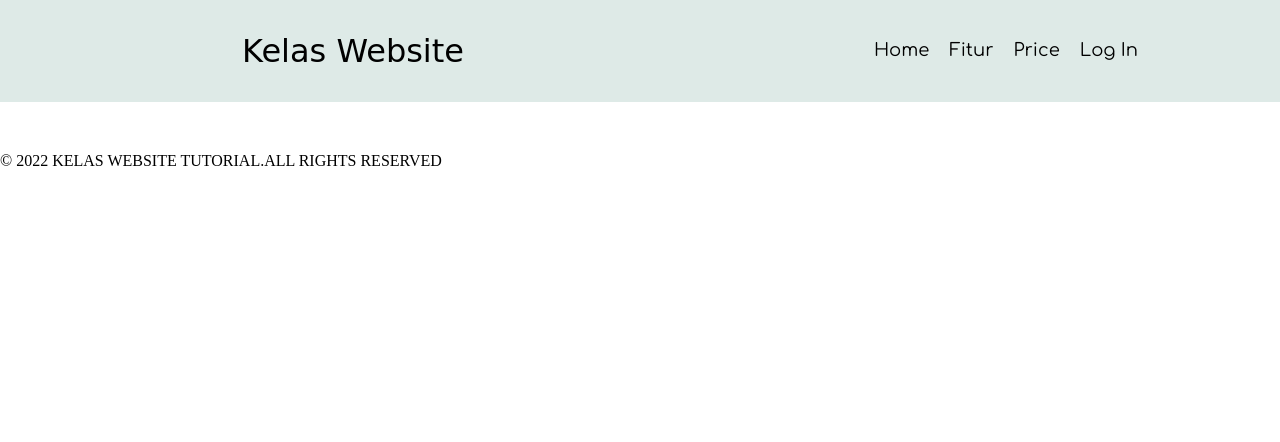
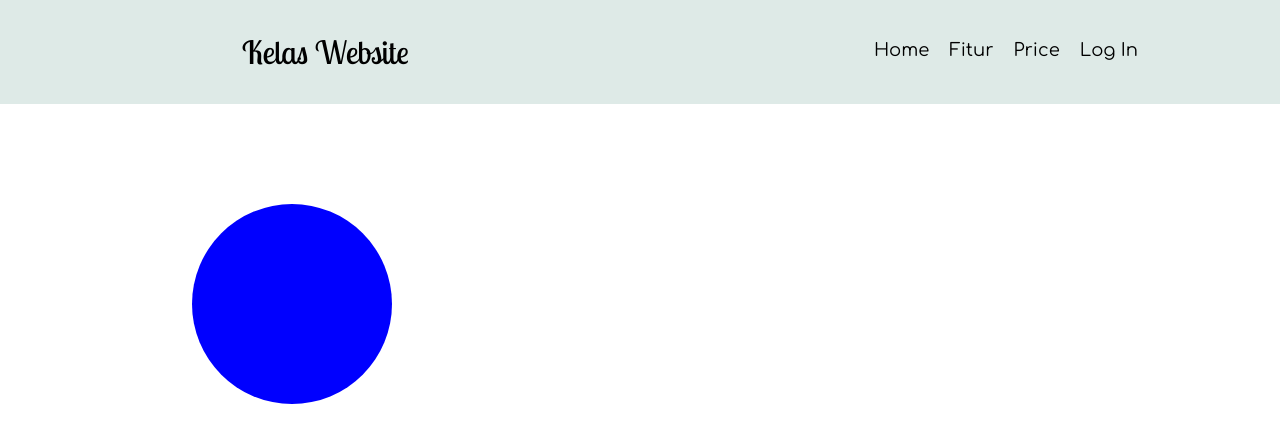
Before and after one commit to iryawan91/bwa-css-dasar, a plain HTML site: page fitur.html in a window 1280 px wide. Shown: the top 442 px of the page. Drawn offline with Linux system fonts and the light colour scheme.

Commit message:
Border Radius

```diff
--- a/fitur.html
+++ b/fitur.html
@@ -9,6 +9,10 @@
     <!-- Eksternal CSS -->
     <link rel="stylesheet" href="style/main.css" >
     <!-- Eksternal CSS -->
+
+
+    <link href="https://fonts.googleapis.com/css2?family=Lobster+Two&display=swap" rel="stylesheet">
+
 
 </head>
 <body>
@@ -37,8 +41,13 @@
         </div>
     </nav>
 
-    <footer>© 2022 KELAS WEBSITE TUTORIAL.ALL RIGHTS RESERVED</footer>
+    <div class="parent">
+        <div class="container">
+            <div class="icon-kelas">
 
+            </div>
+        </div>
+    </div>
 
 </body>
 </html>
--- a/style/main.css
+++ b/style/main.css
@@ -57,3 +57,14 @@ body{
     color: red;
     text-decoration: underline;
 }
+
+.icon-kelas{
+    width: 200px;
+    height: 200px;
+    background: blue;
+    border-radius: 50%;
+}
+
+.parent{
+    margin-top: 100px;
+}
```
